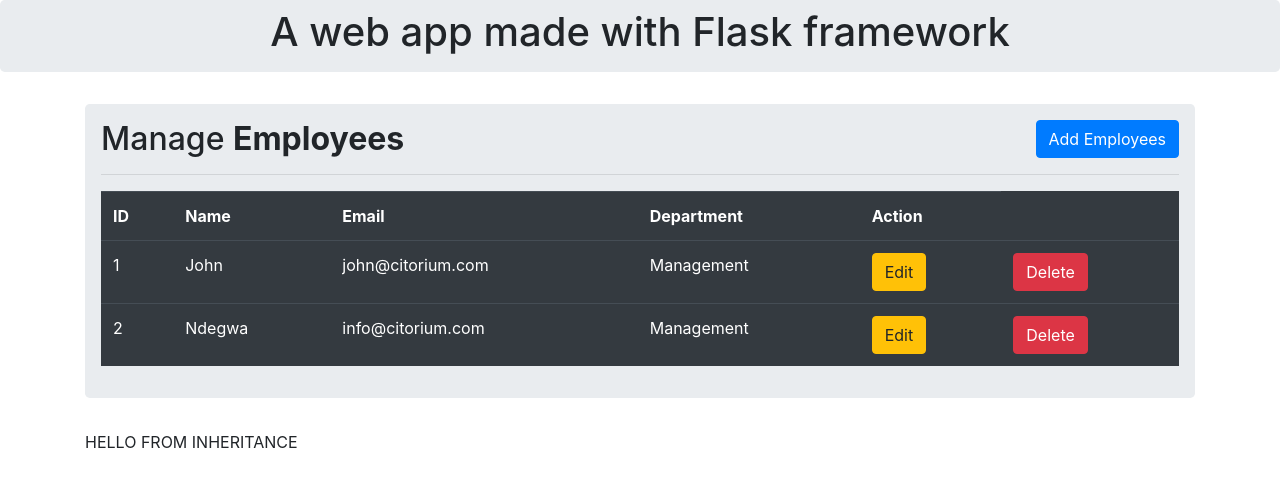
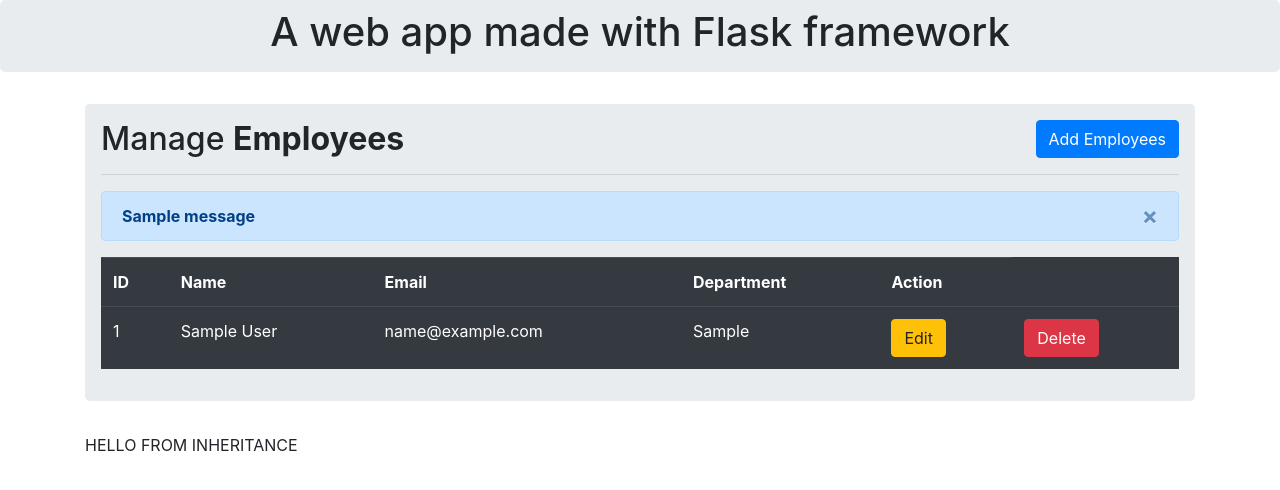
Before and after one commit to joni254/Flask, a Flask app: page / in a window 1280 px wide. Shown: the top 490 px of the page. Run offline with Flask 2, Linux system fonts and the light colour scheme; tables that the repository leaves empty hold one stand-in row (values such as "Sample post"); one stand-in notice (Sample message) is shown; some libraries are stand-ins or nearby versions.

Commit message:
update and delete

```diff
--- a/App.py
+++ b/App.py
@@ -24,9 +24,11 @@ class Employee(db.Model):
 
 
 
-@app.route('/', methods=['GET'])
+@app.route('/', methods=['GET'],)
 def Home():
-    return render_template("index.html")
+
+    all_data = Employee.query.all()
+    return render_template("index.html", E = all_data)
 
 @app.route('/insert', methods = ['POST'])
 def Insert():
@@ -43,5 +45,28 @@ def Insert():
 
         return redirect(url_for('Home'))
 
+@app.route('/update', methods = ['GET','POST'])
+def Update():
+    if request.method == 'POST':
+        the_data = Employee.query.get(request.form.get('id'))
+
+        the_data.name = request.form['name']
+        the_data.email = request.form['email']
+        the_data.department = request.form['department']
+
+        db.session.commit()
+        flash('Record updated successfully')
+        return redirect(url_for('Home'))
+
+@app.route('/delete/<id>/', methods=['GET','POST'])
+def delete(id):
+    del_data = Employee.query.get(id)
+    db.session.delete(del_data)
+    db.session.commit()
+    flash('Data deleted successfully')
+
+    return redirect(url_for('Home'))
+
+
 if __name__ == "__main__":
     app.run(debug=True)
--- a/templates/index.html
+++ b/templates/index.html
@@ -12,6 +12,27 @@
                 <h2>  Manage <b>Employees</b> <button type="button" class="btn btn-primary float-right" data-toggle="modal" data-target="#mymodal">Add Employees</button> </h2>
                 <hr>
 
+                {%with messages = get_flashed_messages()%}
+
+                {%if messages%}
+                {%for message in messages%}
+
+                <div class="alert alert-primary alert-dismissible fade show" role="alert">
+                    <button type="button" class="close" data-dismiss="alert" aria-label="Close">
+                        <span aria-hidden="true">&times;</span>
+                        <span class="sr-only">Close</span>
+                    </button>
+                    <strong> {{message}}</strong>
+                </div>
+
+
+                {%endfor%}
+                {%endif%}
+
+
+                {%endwith%}
+
+
                 <table class="table table-hover table-dark">
                     <tr>
                         <th>ID</th>
@@ -21,39 +42,33 @@
                         <th>Action</th>
 
                     </tr>
+                    {% for R in E%}
                     <tr>
-                       <td>1</td>
-                        <td>John</td>
-                        <td>john@citorium.com</td>
-                        <td>Management</td>
-                        <td><a href="" class="btn btn-warning btn-xs" data-toggle="modal" data-target="#modaledit">Edit</a></td>
-                        <td><a href="" class="btn btn-danger btn-xs" onclick="return confirm('Are you sure you want to delete this record?')">Delete</a></td>
+                       <td>{{R.id}}</td>
+                        <td>{{R.name}}</td>
+                        <td>{{R.email}}</td>
+                        <td>{{R.department}}</td>
+                        <td><a href="/update/{{R.id}}" class="btn btn-warning btn-xs" data-toggle="modal" data-target="#modaledit{{R.id}}">Edit</a></td>
+                        <td><a href="/delete/{{R.id}}" class="btn btn-danger btn-xs" onclick="return confirm('Are you sure you want to delete this record?')">Delete</a></td>
                     </tr>
-                    <tr>
-                        <td>2</td>
-                        <td>Ndegwa</td>
-                        <td>info@citorium.com</td>
-                        <td>Management</td>
-                        <td><a href="" class="btn btn-warning btn-xs" data-toggle="modal" data-target="#modaledit">Edit</a></td>
-                        <td><a href="" class="btn btn-danger btn-xs" onclick="return confirm('Are you sure you want to delete this record?')">Delete</a></td>
-                    </tr>
+
                     <!--edit Modal-->
-                 <div id="modaledit" class="modal fade" role="dialog">
+                 <div id="modaledit{{R.id}}" class="modal fade" role="dialog">
                         <div class="modal-dialog">
                             <div class="modal-content">
                                <div class="modal-header">
                                    <h4 class="modal-title">Add Employee</h4>
                               </div>
                 <div class="modal-body">
-                 <form action="" method="POST">
+                 <form action="{{url_for('Update')}}" method="POST">
                      <div class="form-group">
                         <label for="">Name:</label>
-                        <input type="hidden" name="id", value="id">
-                        <input type="text" class="form-control" name="name" value = "John">
+                        <input type="hidden" name="id", value="{{R.id}}">
+                        <input type="text" class="form-control" name="name" value = "{{R.name}}">
                         <label for="">Email:</label>
-                        <input type="email" class="form-control" name="email" value = "john@citorium.com">
+                        <input type="email" class="form-control" name="email" value = "{{R.email}}">
                         <label for="">Department:</label>
-                        <input type="text" class="form-control" name="department" value = "IT">
+                        <input type="text" class="form-control" name="department" value = "{{R.department}}">
 
                      </div>
                      <div class=" form-group">
@@ -68,6 +83,7 @@
      </div>
 
 </div>
+   {% endfor %}
                 </table>
             </div>
 <!--Add Modal-->
```
